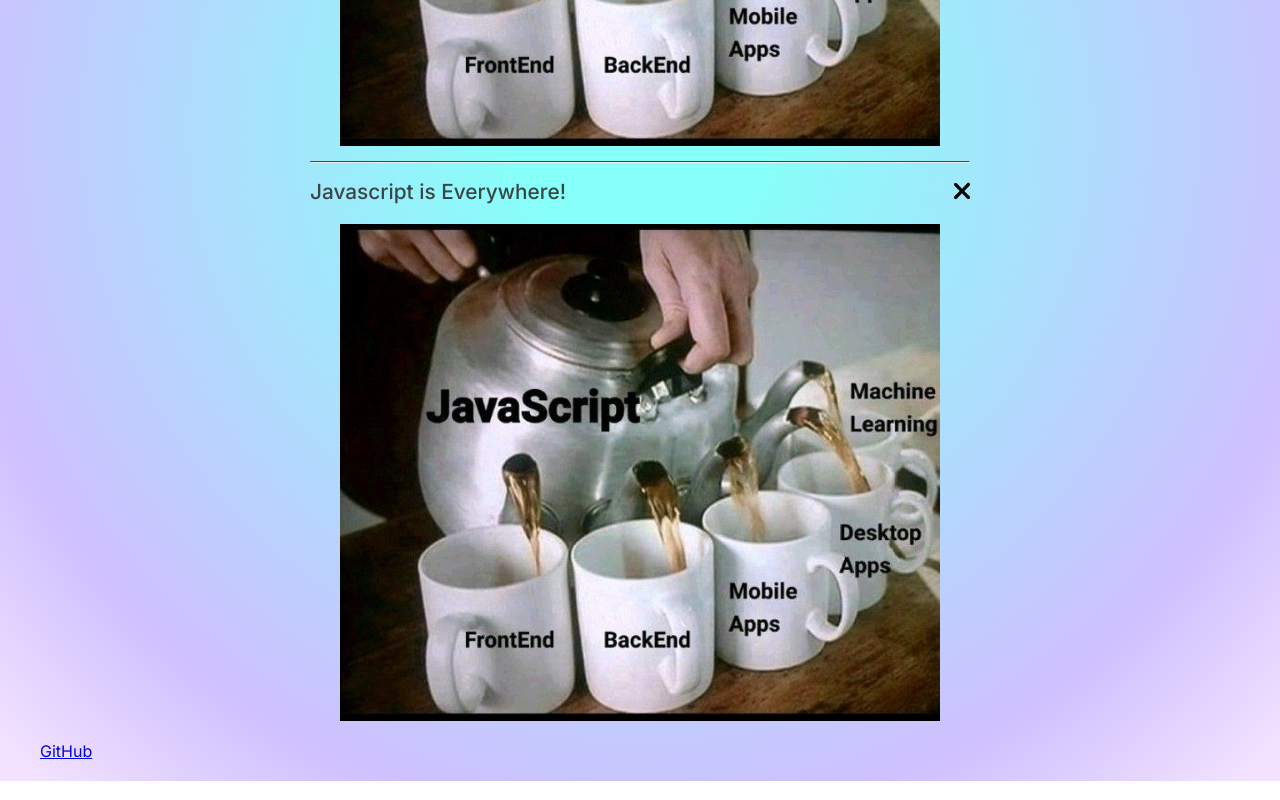
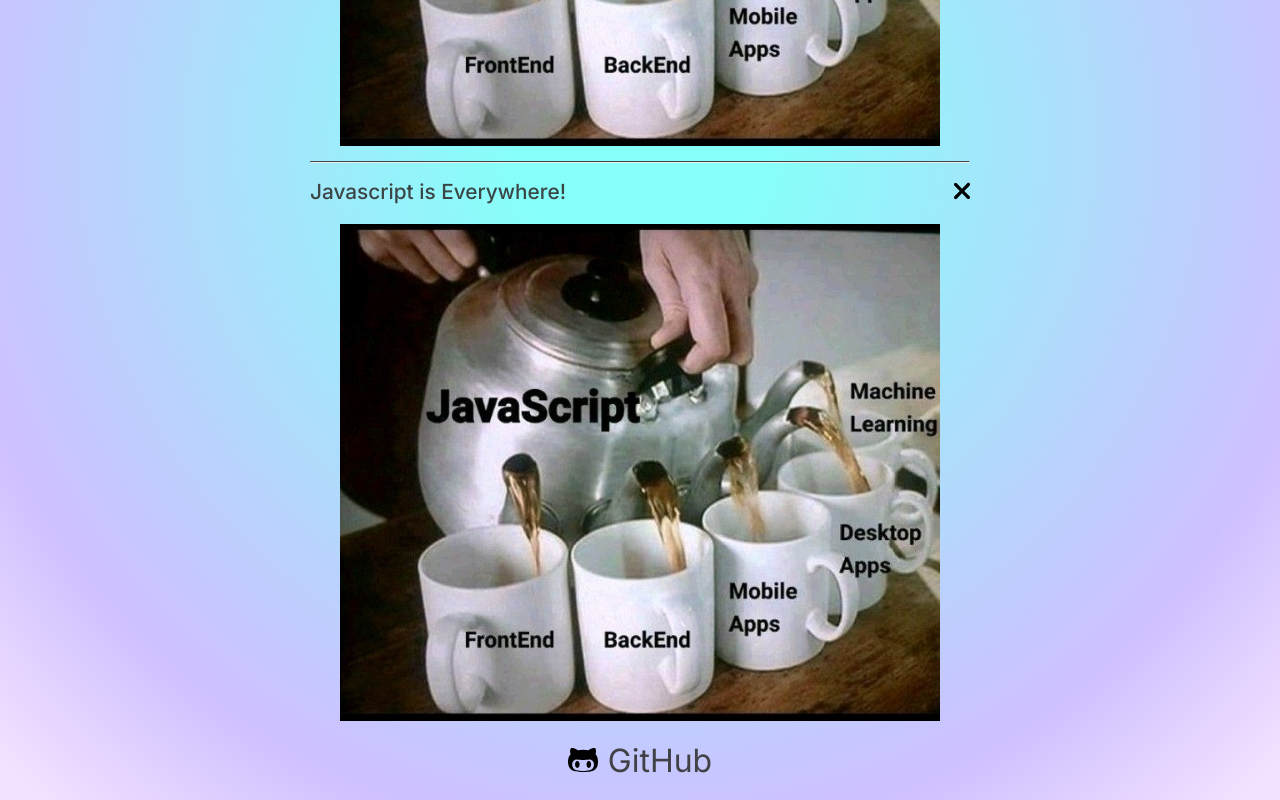
Before and after one commit to NixNi/cssBayan, a plain HTML site: page cssBayan/index.html in a window 1280 px wide. Shown: the part 527-1327 px from the top of the page. Drawn offline with Linux system fonts and the light colour scheme.

Commit message:
feat: add styling to footer (11.03.23 19:20)

```diff
--- a/cssBayan/index.html
+++ b/cssBayan/index.html
@@ -41,7 +41,10 @@
     </main>
     <footer class="footer">
       <div class="container footer__container">
-        <a class="gh-link" href="https://github.com/Nixni">GitHub</a>
+        <a class="footer__link gh-link" href="https://github.com/Nixni">
+          <img src="./assets/github-alt.svg" alt="GitHub" class="footer__img gh-image">
+          <span class="footer__link__span">GitHub</span>
+        </a>
       </div>
     </footer>
   </body>
--- /dev/null
+++ b/cssBayan/styles/components/footer.css
@@ -0,0 +1,33 @@
+.footer__container {
+  display: flex;
+  align-items: center;
+  justify-content: center;
+}
+
+.footer__img {
+  height: 2em;
+  margin-right: 10px;
+  display: block;
+  transition: all 200ms;
+}
+
+.footer__link {
+  text-decoration: none;
+  display: flex;
+  align-items: center;
+  justify-content: center;
+  transition: all 200ms;
+}
+
+.footer__link__span {
+  font-size: 2em;
+  color: var(--text-color);
+  transition: all 200ms;
+}
+
+.footer__link:hover .footer__link__span{
+  color: azure;
+}
+.footer__link:hover .footer__img{
+  filter: invert(100%) sepia(34%) saturate(2430%) hue-rotate(174deg) brightness(104%) contrast(107%);
+}
--- a/cssBayan/styles/main.css
+++ b/cssBayan/styles/main.css
@@ -3,6 +3,7 @@
 @import url('https://fonts.googleapis.com/css2?family=Inter:wght@300;400;500;700&display=swap');
 @import './components/header.css';
 @import './components/meme.css';
+@import './components/footer.css';
 
 * {
   font-family: 'Inter', sans-serif;
```
Also changed, not shown: cssBayan/assets/github-alt.svg (added).
